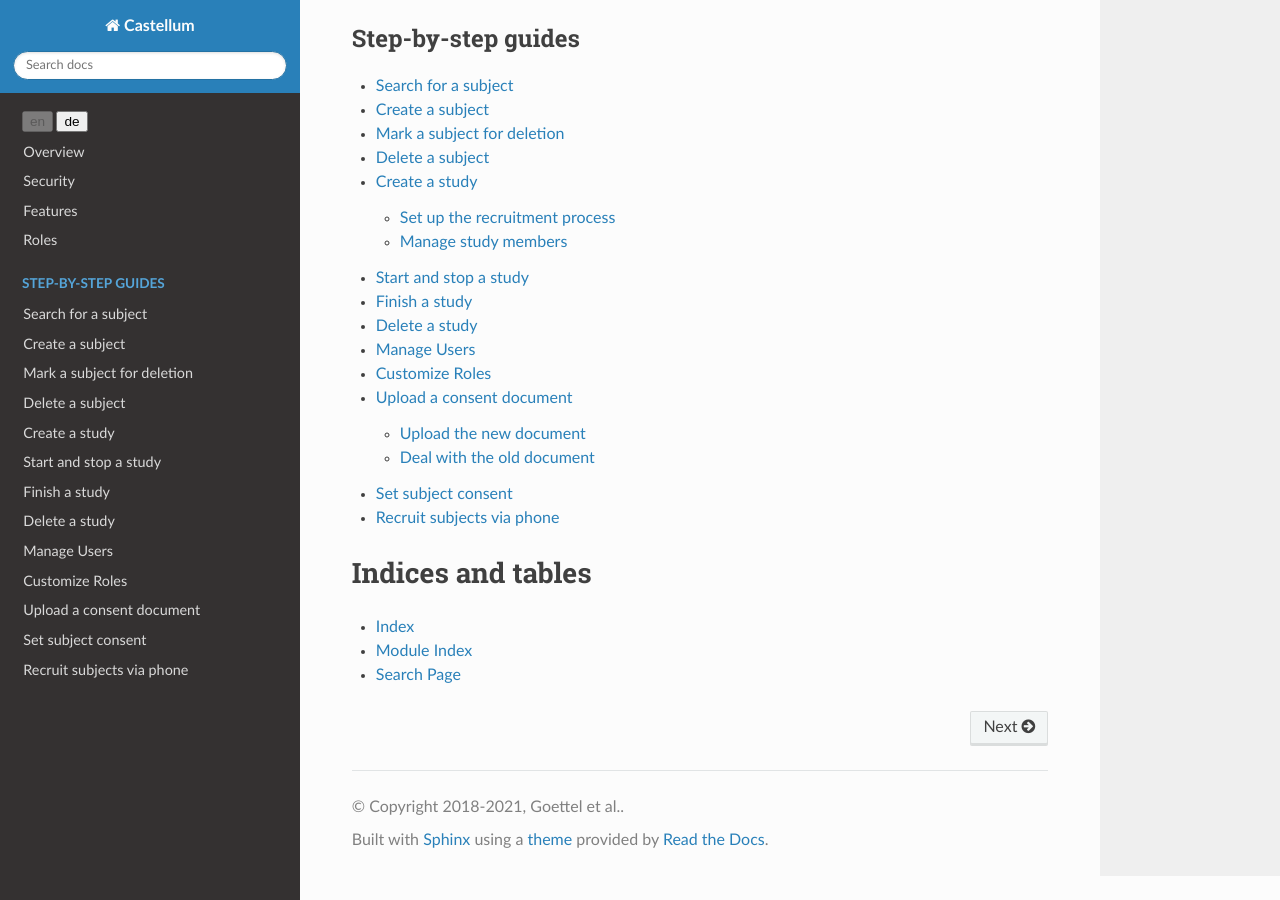
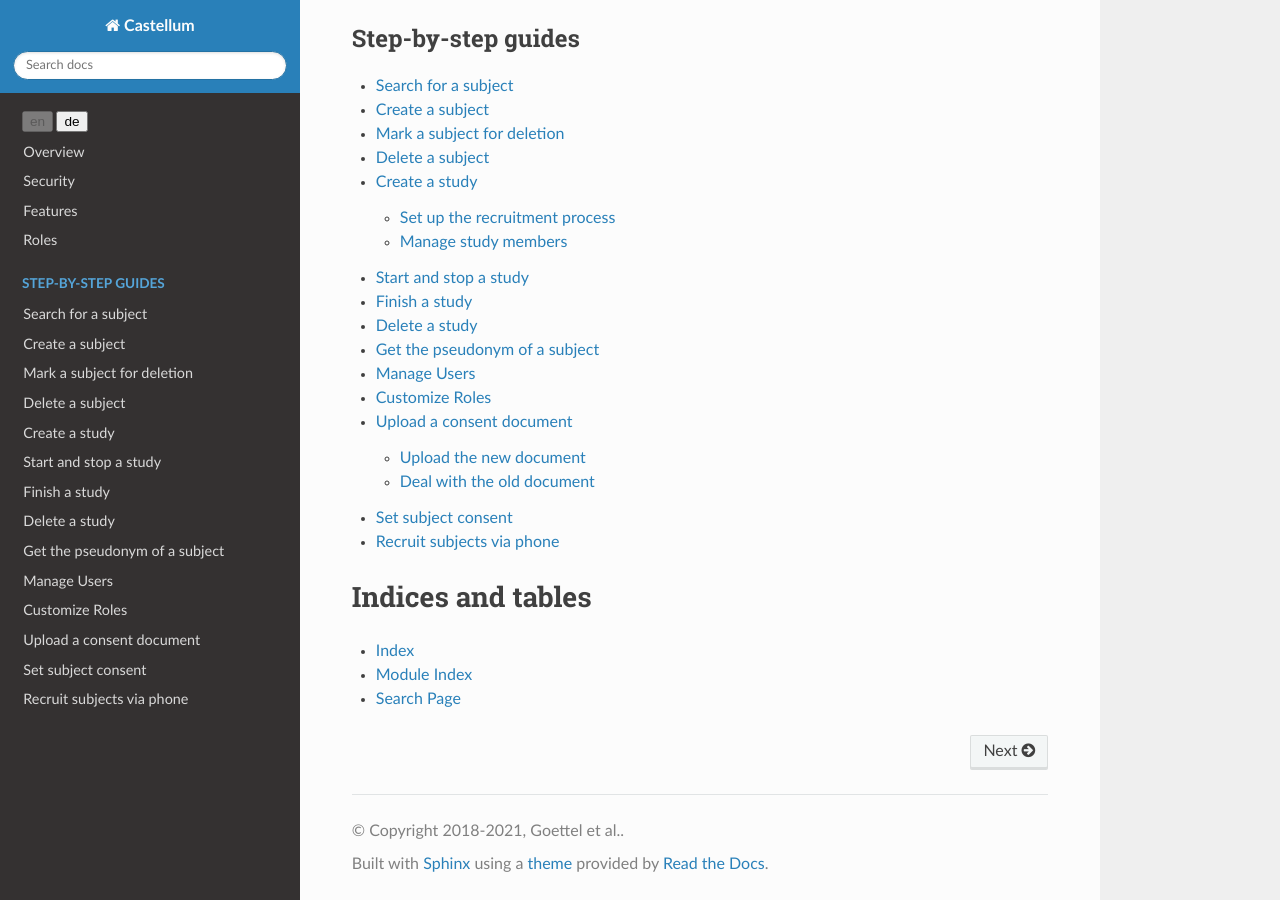
Before and after one commit to DouglasNeuroInformatics/castellum, a Sphinx documentation site: the page built from source/index.rst, in a window 1280 px wide and 900 px high, scrolled down 650 px. Built offline with Sphinx 7.4.7 and the Read the Docs theme 2.0.0, drawn with Linux system fonts in a browser that asks for light colours.

Commit message:
Fixup c4748b2

```diff
--- a/source/features.rst
+++ b/source/features.rst
@@ -12,6 +12,7 @@ Relevant guides:
 
 -   :ref:`subject-search`
 -   :ref:`subject-create`
+-   :ref:`subject-get-pseudonym`
 -   :ref:`subject-to-be-deleted`
 -   :ref:`subject-delete`
 -   :ref:`study-create`
--- a/source/index.rst
+++ b/source/index.rst
@@ -20,6 +20,7 @@ Welcome to Castellum's documentation!
 
    guides/subject-management
    guides/study-management
+   guides/subject-get-pseudonym
    guides/admin
 
    guides/consent-management
```
Also changed, not shown: other parts of source/features.rst (+0 -1 lines).
